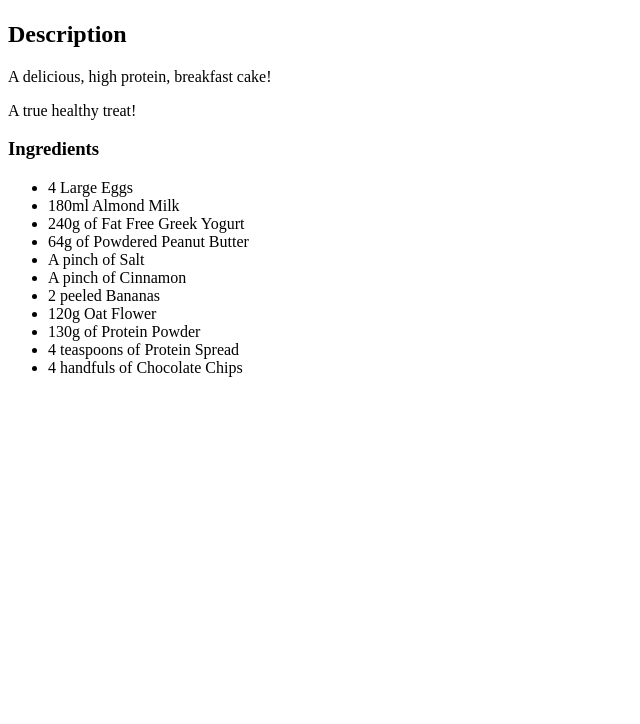
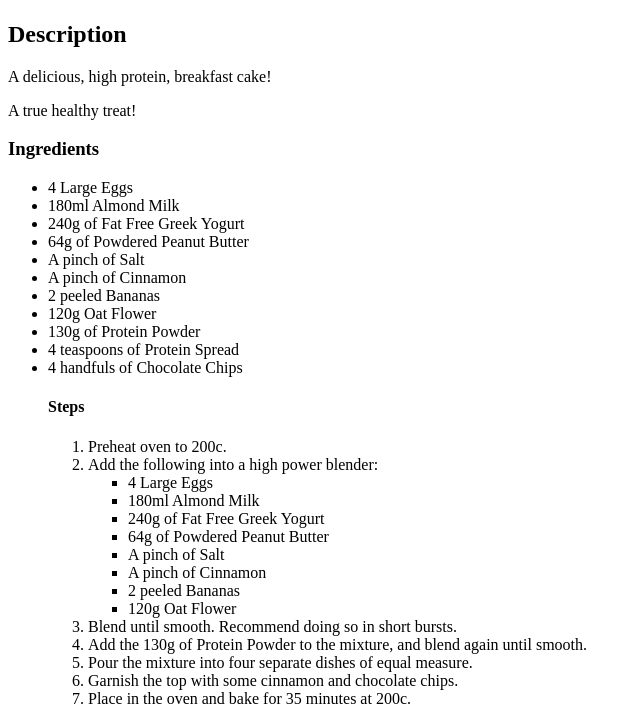
Before and after one commit to Ltys-on/odin-recipies, a plain HTML site: page recipes/breakfast-protein-cakes.html in a window 1280 px wide. Shown: the part 458-1182 px from the top of the page, without its empty margins (0-640 px from the left). Before the commit the page ends 851 px from the top, so only its background shows below. Drawn offline with Linux system fonts and the light colour scheme.

Commit message:
Add cooking steps list

```diff
--- a/recipes/breakfast-protein-cakes.html
+++ b/recipes/breakfast-protein-cakes.html
@@ -23,6 +23,27 @@
             <li>130g of Protein Powder</li>
             <li>4 teaspoons of Protein Spread</li>
             <li>4 handfuls of Chocolate Chips</li>
+        <h4>Steps</h4>
+        <ol>
+            <li>Preheat oven to 200c.</li>
+            <li>Add the following into a high power blender:
+                <ul>
+                    <li>4 Large Eggs</li>
+                    <li>180ml Almond Milk</li>
+                    <li>240g of Fat Free Greek Yogurt</li>
+                    <li>64g of Powdered Peanut Butter</li>
+                    <li>A pinch of Salt</li>
+                    <li>A pinch of Cinnamon</li>
+                    <li>2 peeled Bananas</li>
+                    <li>120g Oat Flower</li>
+                </ul>
+            </li>
+            <li>Blend until smooth. Recommend doing so in short bursts.</li>
+            <li>Add the 130g of Protein Powder to the mixture, and blend again until smooth.</li>
+            <li>Pour the mixture into four separate dishes of equal measure.</li>
+            <li>Garnish the top with some cinnamon and chocolate chips.</li>
+            <li>Place in the oven and bake for 35 minutes at 200c.</li>
+        </ol>
         </ul>
     </body>
 </html>
```
